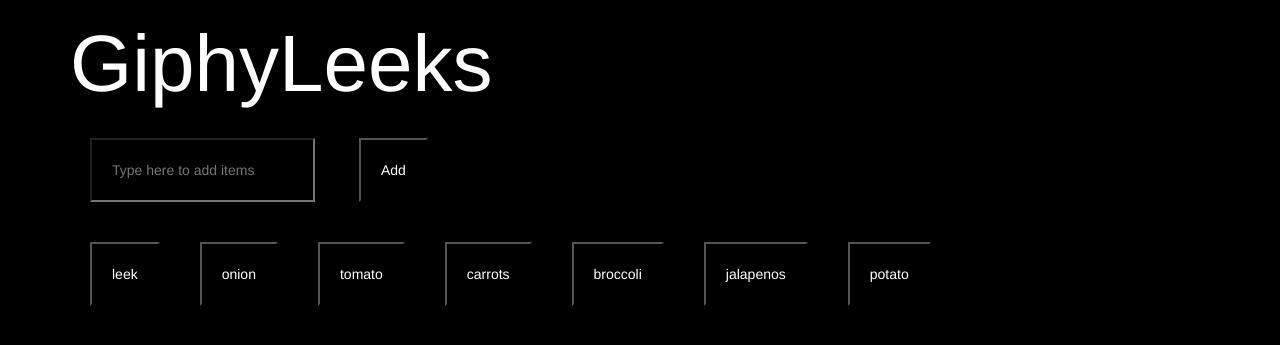
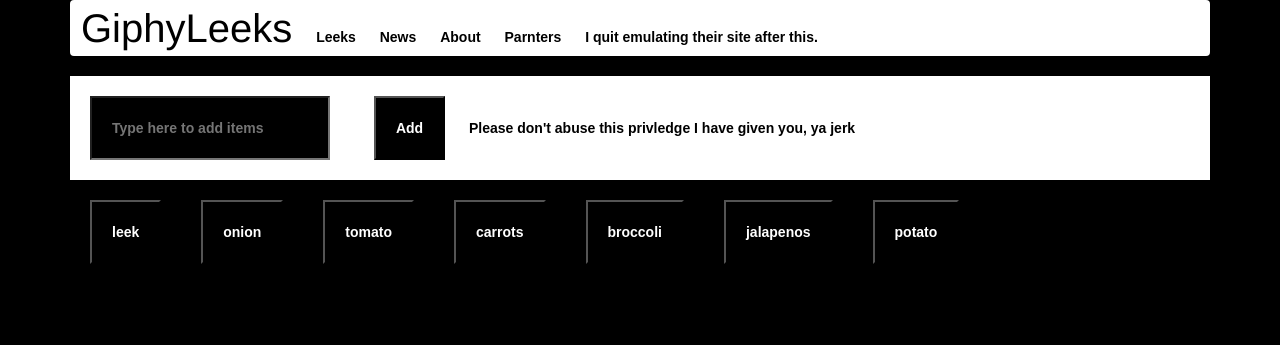
Before and after one commit to Husspm/GiphyLeaks, a PHP site: page / in a window 1280 px wide. Shown: the top 345 px of the page. Run offline with PHP 8.4, Linux system fonts and the light colour scheme; some libraries are stand-ins or nearby versions.

Commit message:
slight changes and fixes

```diff
--- a/assets/logic.js
+++ b/assets/logic.js
@@ -32,7 +32,7 @@ $(document).ready(function() {
                     var wrap = $("<div>").addClass("wrapper");
                     var imageView = $("<img>").attr("data-index", i);
                     var imageRating = $("<h2>");
-                    imageRating.html("Rating : " + results[i].rating);
+                    imageRating.html("Classification : " + results[i].rating);
                     imageView.attr("src", results[i].images.fixed_height_still.url);
                     wrap.append(imageRating, imageView);
                     $(".imagesDiv").append(wrap);
--- a/assets/style.css
+++ b/assets/style.css
@@ -1,11 +1,39 @@
 body {
     background-color: black;
-    background-size: contain;
+    font-family: "Arial";
+    font-weight: bold;
     color: white;
 }
 
+form {
+    background-color: white;
+}
+
+p {
+    display: inline;
+    color: black;
+    font-size: 14px;
+}
+
+h1,
+li {
+    display: inline;
+}
+
+li {
+    margin-left: 20px;
+}
+
+.navbar {
+    padding: 5px 10px;
+    background-color: white;
+    color: black;
+}
+
 .line1 {
-    font-size: 80px;
+    font-family: "Helvetica Neue";
+    font-size: 40px;
+    font-weight: normal;
 }
 
 .options,
--- a/index.html
+++ b/index.html
@@ -5,10 +5,6 @@
     <meta charset="UTF-8">
     <!--setting viewport-->
     <meta name="viewport" content="width=device-width, initial-scale = 1.0">
-    <!--link to jQuery-->
-    <script src="https://ajax.googleapis.com/ajax/libs/jquery/3.1.1/jquery.min.js"></script>
-    <!--Link to external js-->
-    <script src="assets/logic.js"></script>
     <!--link to bootstrap-->
     <link rel="stylesheet" href="https://maxcdn.bootstrapcdn.com/bootstrap/3.3.6/css/bootstrap.min.css" integrity="sha384-1q8mTJOASx8j1Au+a5WDVnPi2lkFfwwEAa8hDDdjZlpLegxhjVME1fgjWPGmkzs7" crossorigin="anonymous">
     <!--link to external css-->
@@ -22,10 +18,18 @@
 
 <body>
     <div class="container">
-        <h1 class="line1">GiphyLeeks</h1>
+        <nav class="navbar">
+            <h1 class="line1">GiphyLeeks</h1>
+            <li>Leeks</li>
+            <li>News</li>
+            <li>About</li>
+            <li>Parnters</li>
+            <li>I quit emulating their site after this.</li>
+        </nav>
         <form>
             <input id="add-item" type="text" placeholder="Type here to add items">
             <input id="sub-button" type="submit" value="Add">
+            <p>Please don't abuse this privledge I have given you, ya jerk</p>
         </form>
     </div>
     <div class="container">
@@ -36,4 +40,9 @@
     </div>
 </body>
 
+<!--link to jQuery-->
+<script src="https://ajax.googleapis.com/ajax/libs/jquery/3.1.1/jquery.min.js"></script>
+<!--Link to external js-->
+<script src="assets/logic.js"></script>
+
 </html>
```
